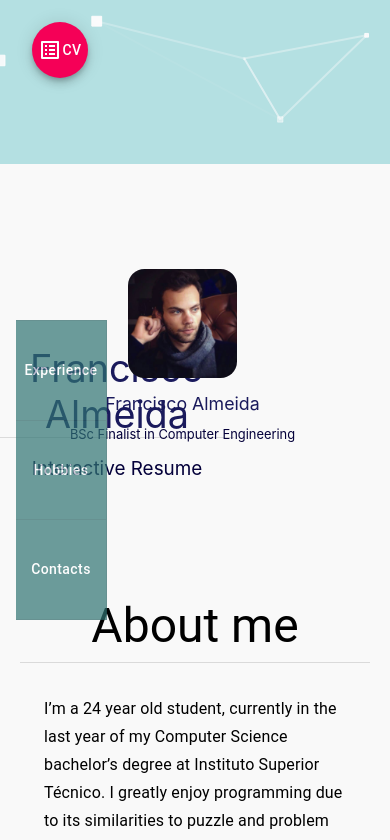
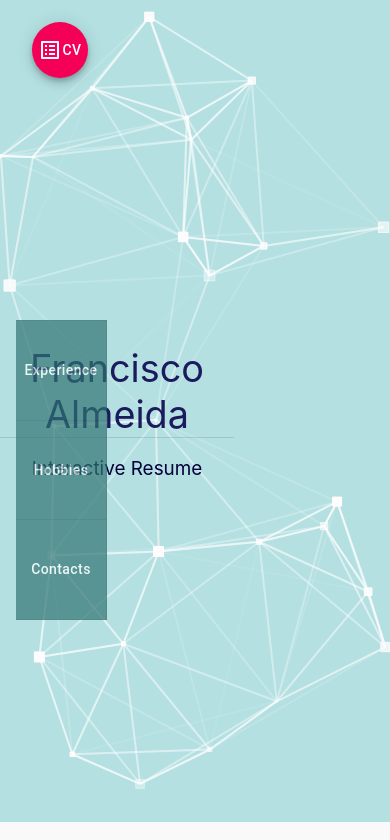
Before and after one commit to NotAHelicopter/personalweb, a React (Create React App) app: page / in a window 390 px wide. Shown: the top 840 px of the page. Built offline with nearby package versions, Linux system fonts and the light colour scheme.

Commit message:
fixed particles on mobile

```diff
--- a/src/App.js
+++ b/src/App.js
@@ -11,7 +11,8 @@ import { useEffect, useState } from 'react';
 import ListAltIcon from '@material-ui/icons/ListAlt';
 import FadeInSection from "./fadein";
 import Divider from '@material-ui/core/Divider';
-import './first.css'
+import './first.css';
+import Drawer from "./sideDrawer";
 
 const useStyles = makeStyles((theme) => ({
   paper :{
@@ -43,7 +44,6 @@ const useStyles = makeStyles((theme) => ({
     color:"black",
   },
   typoContact: {
-    marginTop: 10,
     color: "#F9F9F9",
   },
   typoContact2: {
@@ -116,6 +116,7 @@ function App() {
 
   return (
     <div className="App">
+      <Drawer />
       <header className="part-header">
             <div className="part-name">
                 Francisco Almeida
--- a/src/index.js
+++ b/src/index.js
@@ -4,14 +4,13 @@ import './index.css';
 import App from './App';
 import reportWebVitals from './reportWebVitals';
 import Parts from "./particles";
-import Drawer from "./sideDrawer";
-
+// eslint-disable-next-line
+import Bar from './Bar'
 
 ReactDOM.render(
   <React.StrictMode>
-    <Parts />
-    {/* <Bar /> */}
-    <Drawer />
+    <Parts/>
+     {/* <Bar />  */}
     <App />
   </React.StrictMode>,
   document.getElementById('root')
--- a/src/particles.js
+++ b/src/particles.js
@@ -1,19 +1,31 @@
 import React from "react";
 import Particles from "react-tsparticles";
+import { makeStyles } from '@material-ui/core/styles';
+
+const useStyles = makeStyles((theme) => ({
+  cont: {
+    position: "static",
+    zIndex: 100,
+    [theme.breakpoints.down('sm')]: {
+      height: 812,
+    }
+  },
+  parts: {
+    height: "100%",
+  }
+
+}))
 
 
-// eslint-disable-next-line
-export default () => (
-  <div className="particles">
-    <div
-        style={{
-        position: "static",
-        width: "100%",
-        zIndex: 0,
-        }}
-    >
+export default function RenderParti() {
+
+  const classes = useStyles();
+
+  return (
+      <div className={classes.cont}>
       <Particles
           id="tsparticles"
+          className={classes.parts}
             options={{
                 background: {
                   color: "#B4E0E2",
@@ -89,5 +101,6 @@ export default () => (
       />
 
       </div>
-  </div>
   );
+
+}
--- a/src/sideDrawer.js
+++ b/src/sideDrawer.js
@@ -32,7 +32,6 @@ const useStyles = makeStyles((theme) => ({
 
 export default function PermanentDrawerLeft() {
   const classes = useStyles();
-
   return (
     <div className={classes.root}>
       <Drawer
@@ -61,10 +60,12 @@ export default function PermanentDrawerLeft() {
           >Hobbies</Button>
         <Divider />
         <Button className={classes.buttons}
-          onClick={()=>{window.scrollTo({
-            top: 2600,
-            behavior: 'smooth'
-          })}}
+          onClick={()=>{
+            window.scrollTo({
+              behavior: 'smooth',
+              top: 2500,
+            })
+          }}
           >Contacts</Button>
         <Divider />
       </Drawer>
```
Also changed, not shown: 1 other file (tests, documents, lock files or other folders). Lines whose indentation alone changed are shown as unchanged.
